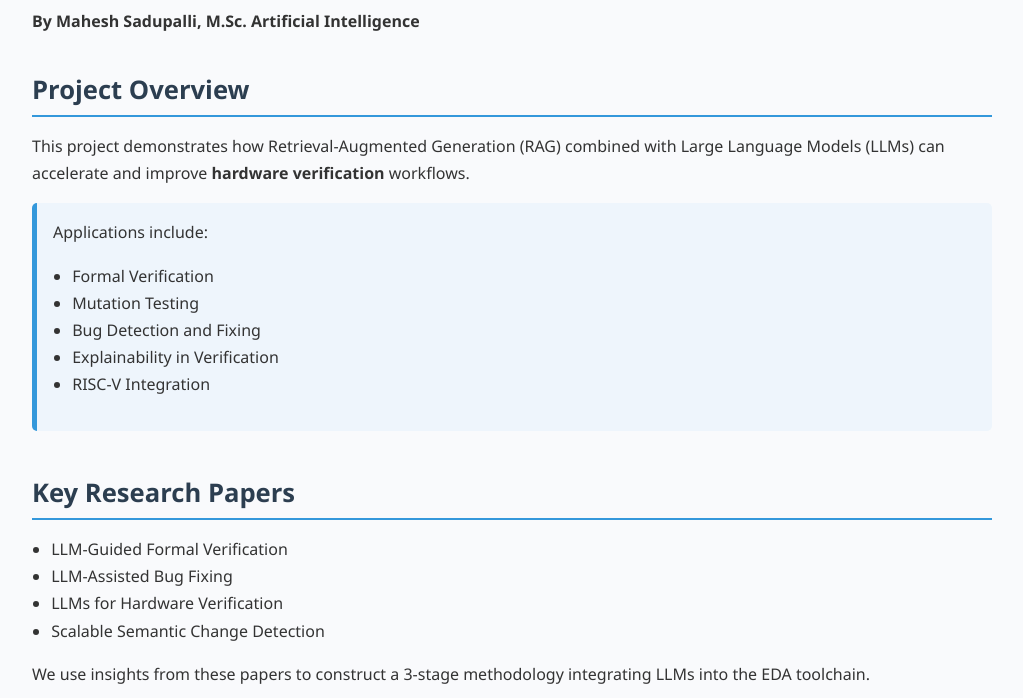
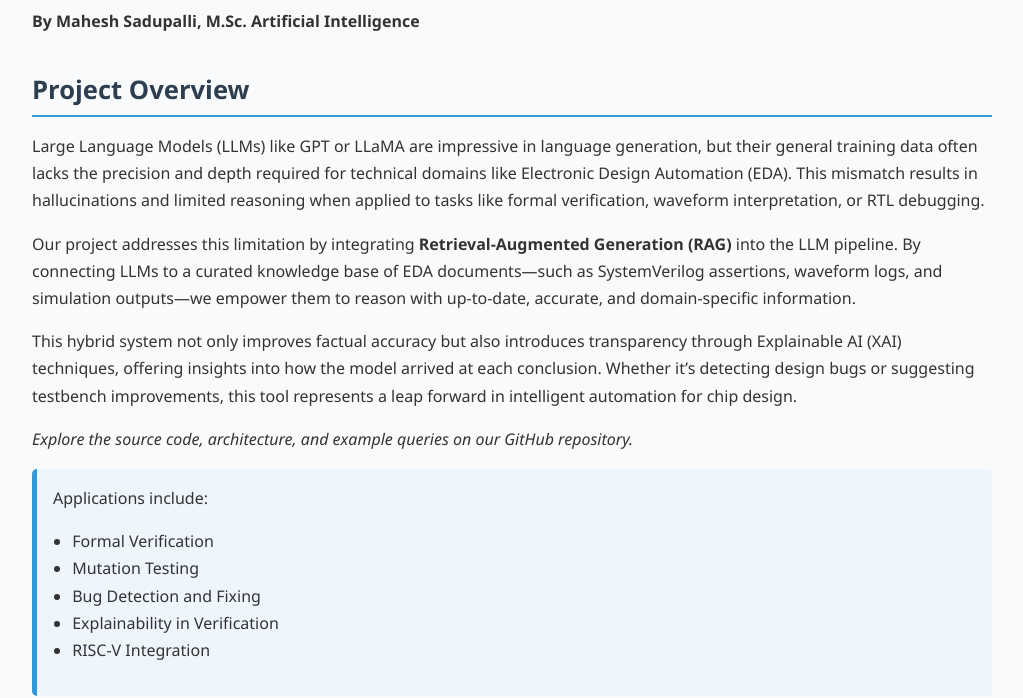
Before and after one commit to mahesh-sadupalli/RAG-LLM-based-Verification, a plain HTML site: page index.html in a window 1280 px wide. Shown: the part 139-837 px from the top of the page, without its empty margins (128-1151 px from the left). Drawn offline with Linux system fonts and the light colour scheme.

Commit message:
Update index.html

```diff
--- a/index.html
+++ b/index.html
@@ -13,7 +13,14 @@
 
   <div class="section">
     <h2>Project Overview</h2>
-    <p>This project demonstrates how Retrieval-Augmented Generation (RAG) combined with Large Language Models (LLMs) can accelerate and improve <strong>hardware verification</strong> workflows.</p>
+    <p>Large Language Models (LLMs) like GPT or LLaMA are impressive in language generation, but their general training data often lacks the precision and depth required for technical domains like Electronic Design Automation (EDA). This mismatch results in hallucinations and limited reasoning when applied to tasks like formal verification, waveform interpretation, or RTL debugging.</p>
+
+    <p>Our project addresses this limitation by integrating <strong>Retrieval-Augmented Generation (RAG)</strong> into the LLM pipeline. By connecting LLMs to a curated knowledge base of EDA documents—such as SystemVerilog assertions, waveform logs, and simulation outputs—we empower them to reason with up-to-date, accurate, and domain-specific information.</p>
+
+    <p>This hybrid system not only improves factual accuracy but also introduces transparency through Explainable AI (XAI) techniques, offering insights into how the model arrived at each conclusion. Whether it’s detecting design bugs or suggesting testbench improvements, this tool represents a leap forward in intelligent automation for chip design.</p>
+
+    <p><em>Explore the source code, architecture, and example queries on our GitHub repository.</em></p>
+
     <div class="highlight">
       Applications include:
       <ul>
```
